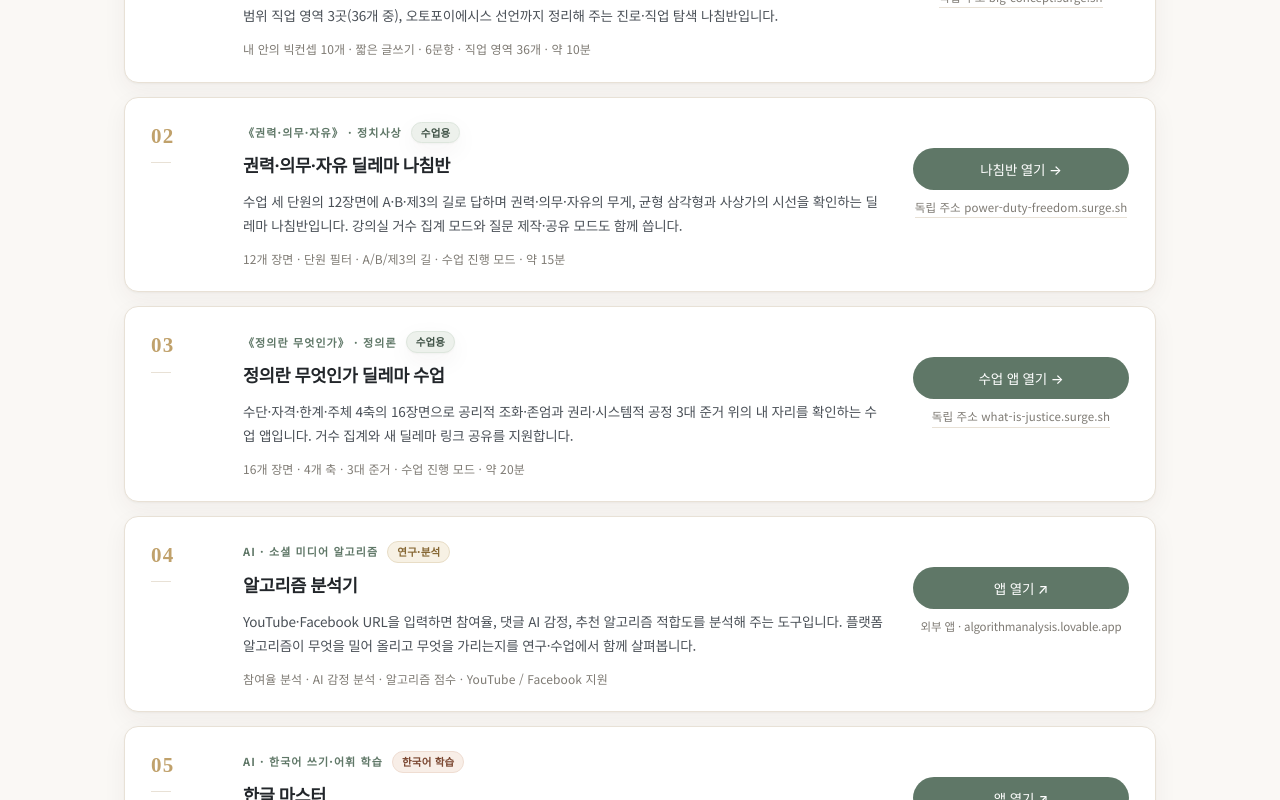
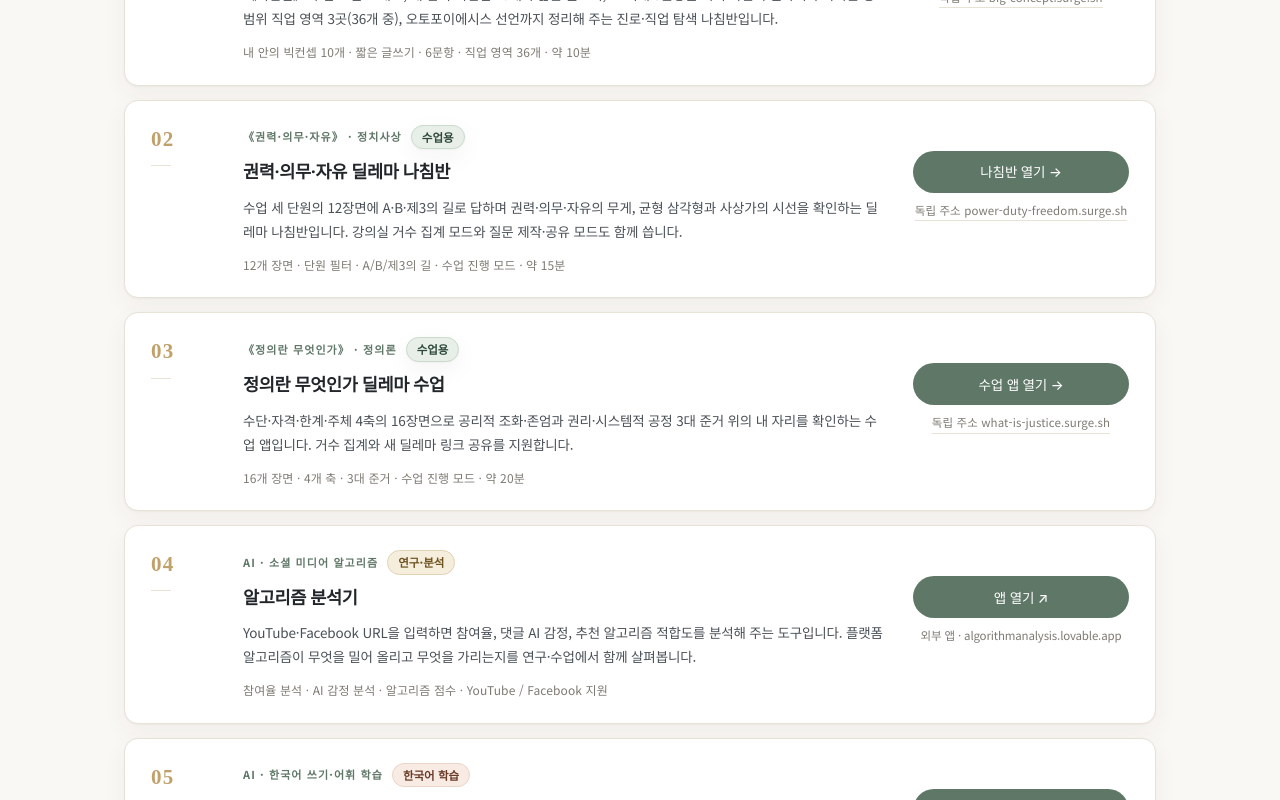
Before and after one commit to sonangu/sonangu.github.io, a plain HTML site: page index.template.html in a window 1280 px wide. Shown: the part 3020-3820 px from the top of the page. Drawn offline with Linux system fonts and the light colour scheme.

Commit message:
연구 App 대상 뱃지 가독성 보정(색·크기)

```diff
--- a/index.template.html
+++ b/index.template.html
@@ -212,9 +212,9 @@ section{padding:64px 0}
 /* 대상 뱃지 — 카드가 무엇을 위한 앱인지 한눈에 */
 .app-top{display:flex; align-items:center; gap:9px; flex-wrap:wrap; margin-bottom:7px}
 .app-top .k{margin-bottom:0}
-.app-badge{font-family:"Noto Sans KR",sans-serif; font-size:10.5px; font-weight:600; letter-spacing:.02em; line-height:1.5; white-space:nowrap; padding:2px 9px; border-radius:999px; border:1px solid #DDE6DD; background:var(--sage-soft); color:#405347}
-.app-badge.research{border-color:#E8DDC6; background:#F7F1E4; color:#866733}
-.app-badge.korean{border-color:#EFDDD2; background:var(--terra-soft); color:#7A4630}
+.app-badge{font-family:"Noto Sans KR",sans-serif; font-size:11.5px; font-weight:600; letter-spacing:0; line-height:1.45; white-space:nowrap; padding:3px 10px; border-radius:999px; border:1px solid #CBDACC; background:#E7EFE8; color:#2F4A3C}
+.app-badge.research{border-color:#E1D2B4; background:#F6EEDD; color:#6E5320}
+.app-badge.korean{border-color:#EBD5C8; background:#F7EBE3; color:#6B3C28}
 .app-row h3{font-size:17.5px; margin:0 0 8px}
 .app-row p{font-size:13.5px; color:var(--ink-2); line-height:1.78; margin:0}
 .app-row .meta{margin-top:11px; font-size:12px; color:var(--muted); letter-spacing:.01em}
```
Also changed, not shown: index.html (+3 -3 lines).
